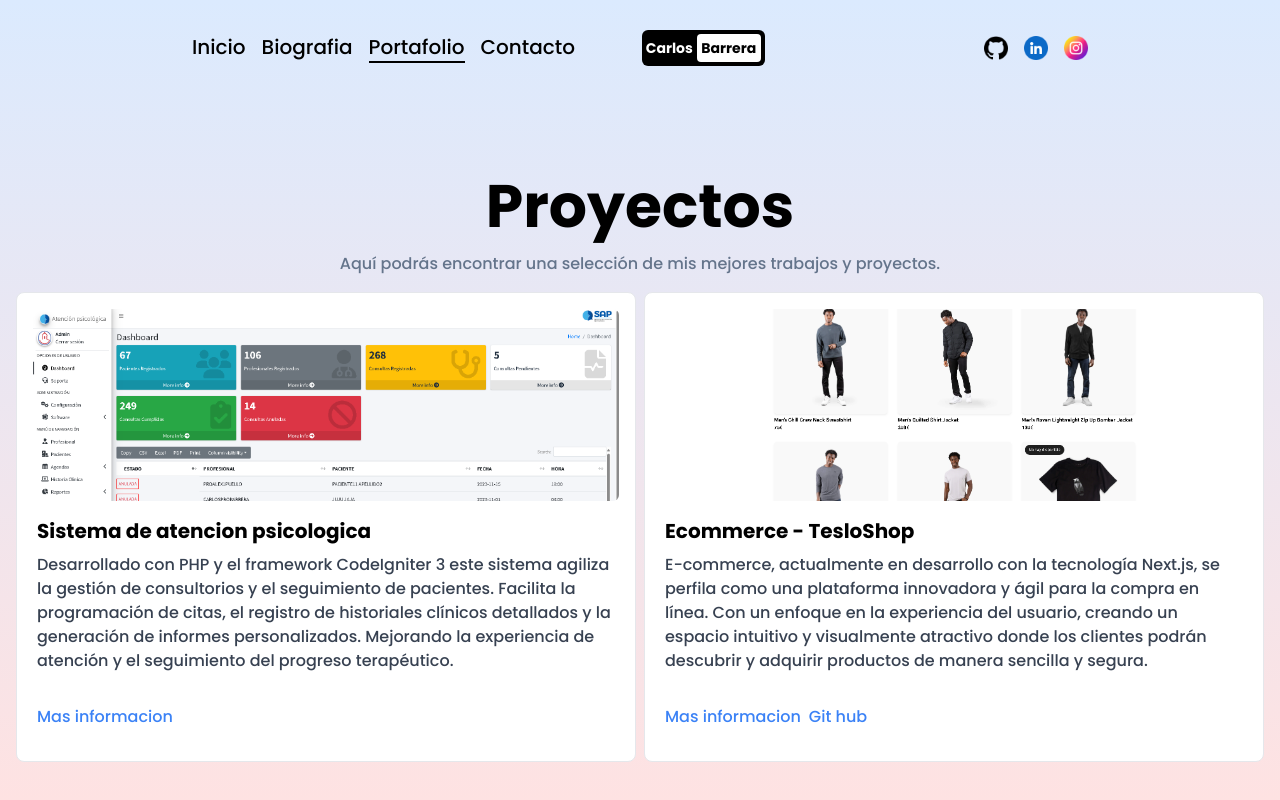
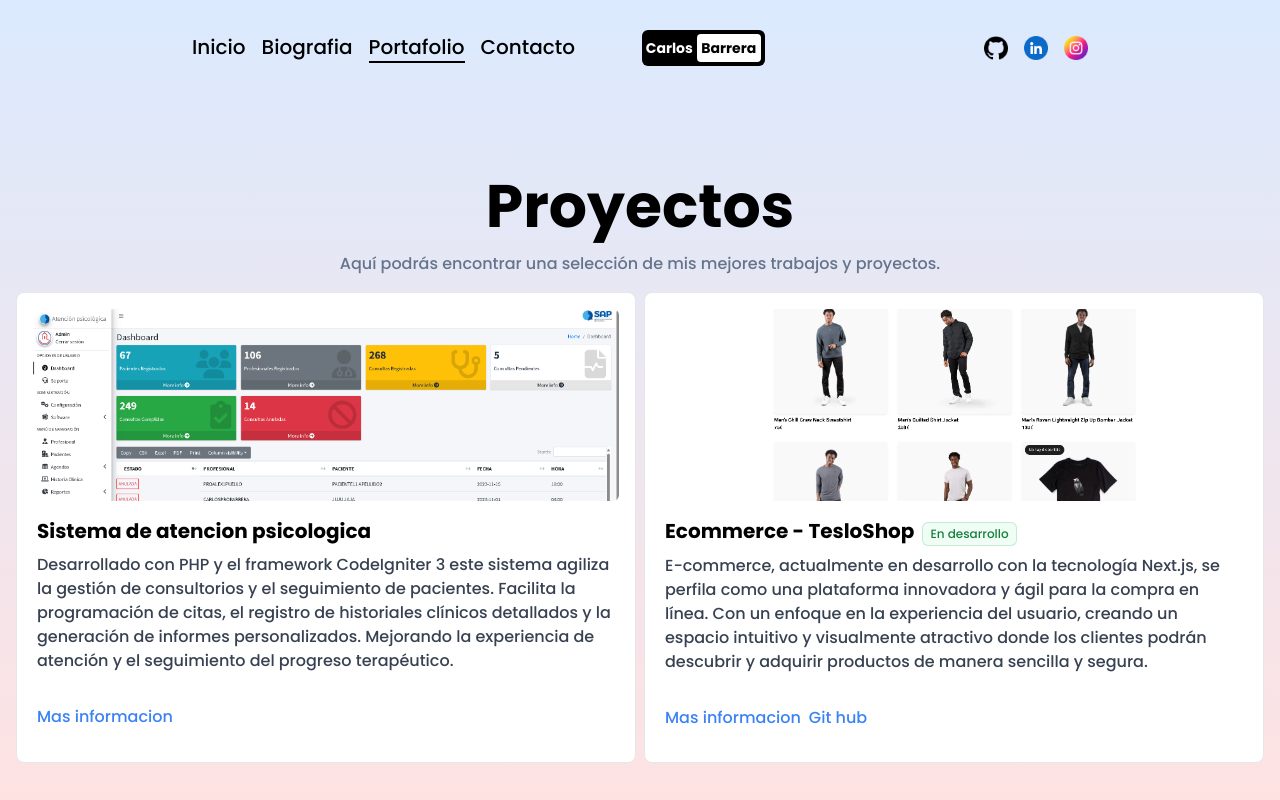
Before and after one commit to carlosbarreraacuna/PortafolioNext, a Next.js app: page /portafolio in a window 1280 px wide. Built offline with nearby package versions, Linux system fonts and the light colour scheme.

Commit message:
UFinalizando detalles - Border button - badges en proyectos

```diff
--- a/src/app/contacto/page.jsx
+++ b/src/app/contacto/page.jsx
@@ -141,9 +141,9 @@
                 </div>
               </div>
               {/* submit button div  */}
-              <div class="flex items-center justify-center md:justify-end py-4 px-8">
+              <div class="flex items-center justify-center md:justify-end py-4 px-8 ">
                 {/* submit button  */}
-                <button class="mr-2 py-2 px-4 md:py-4 md:px-6 bg-indigo-600 flex items-center gap-2 hover:scale-95 transition-all">
+                <button class="rounded mr-2 py-2 px-4 md:py-4 md:px-6 bg-indigo-600 flex items-center gap-2 hover:scale-95 transition-all">
                   <span class="text-xl text-white">Enviar</span>
                   <svg
                     xmlns="http://www.w3.org/2000/svg"
--- a/src/app/portafolio/page.jsx
+++ b/src/app/portafolio/page.jsx
@@ -34,7 +34,10 @@
                 class="w-full h-48 rounded-md object-cover"
               />
               <div class="px-1 py-4">
-                <div class="font-bold text-xl mb-2">Ecommerce - TesloShop</div>
+                <div class="font-bold text-xl mb-2">Ecommerce - TesloShop
+                <span class="ml-2 inline-flex items-center rounded-md bg-green-50 px-2 py-1 text-xs font-medium text-green-700 ring-1 ring-inset ring-green-600/20">En desarrollo</span>
+                </div>
+
                 <p class="text-gray-700 text-base">
                 E-commerce, actualmente en desarrollo con la tecnología Next.js, se perfila como una plataforma innovadora y ágil para la compra en línea. Con un enfoque en la experiencia del usuario, creando un espacio intuitivo y visualmente atractivo donde los clientes podrán descubrir y adquirir productos de manera sencilla y segura.
                 </p>
```
